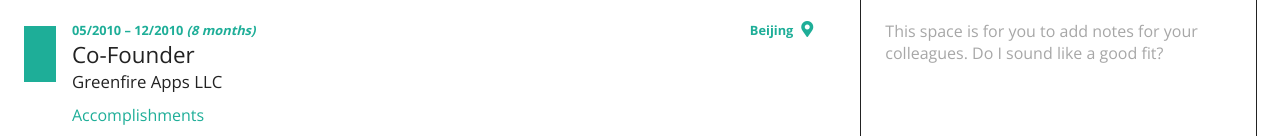
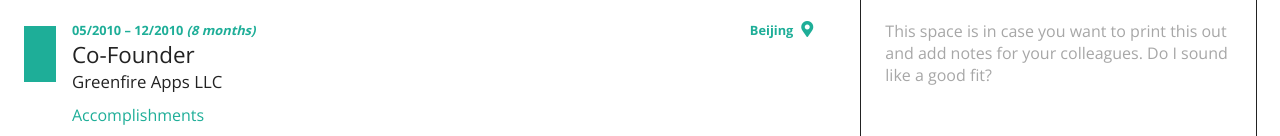
Before and after one commit to darryl-snow/CV, a website built with webpack: page src/index.pug in a window 1280 px wide. Shown: the part 1211-1347 px from the top of the page. Built offline with nearby package versions, Linux system fonts and the light colour scheme; files whose address does not match are found by name; a web font is replaced by a local one.

Commit message:
copy change

```diff
--- a/src/index.pug
+++ b/src/index.pug
@@ -259,6 +259,6 @@ block content
 
           .c-comment-box.u-padding
 
-            p This space is for you to add notes for your colleagues. Do I sound like a good fit?
+            p This space is in case you want to print this out and add notes for your colleagues. Do I sound like a good fit?
 
 block scripts
```
Also changed, not shown: docs/index.html.
